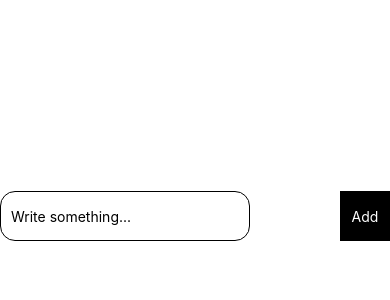
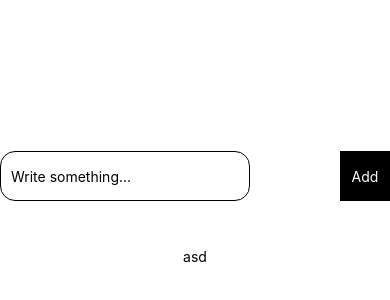
Before and after one commit to tevfikkdurmus/todowithPushNotification, a React Native app: screen / in a window 390 px wide. Shown: the part 206-506 px from the top of the page. Built offline with nearby package versions, Linux system fonts and the light colour scheme.

Commit message:
added list

```diff
--- a/App.js
+++ b/App.js
@@ -1,13 +1,14 @@
 import { StatusBar } from 'expo-status-bar';
-import { SafeAreaView, StyleSheet, View, Alert } from 'react-native';
+import { SafeAreaView, StyleSheet, View, Alert, Text, FlatList, ScrollView } from 'react-native';
 import MyTodoInput from './src/components/MyTodoInput';
 import MyAddTodoButton from './src/components/MyAddTodoButton';
 import { useEffect, useRef, useState } from 'react';
+import MyTodoList from './src/components/MyTodoList';
 
 export default function App() {
   const inputRef = useRef();
 
-  const [todo, setTodos] = useState([])
+  const [todo, setTodos] = useState([{ id: 1, task: "asd", alert: null }])
   const [task, setTask] = useState("")
 
   const calculateNewTodoId = () => {
@@ -47,6 +48,9 @@ export default function App() {
         <MyTodoInput inputRef={inputRef} task={task} setTask={setTask} />
         <MyAddTodoButton handleClickAddTaskButton={handleClickAddTaskButton} />
       </View>
+      <View style={styles.todoListContainer}>
+        <MyTodoList data={todo} />
+      </View>
     </SafeAreaView>
   );
 }
@@ -57,12 +61,17 @@ const styles = StyleSheet.create({
     backgroundColor: '#fff',
     alignItems: 'center',
     justifyContent: 'center',
-    paddingHorizontal: '10%'
+    paddingHorizontal: '10%',
+    gap: 30
   },
   inputAndButtonContainer: {
     flexDirection: "row",
     alignItems: "center",
     justifyContent: "space-between",
     width: '100%'
+  },
+  todoListContainer: {
+    width: "100%",
+    maxHeight: "60%"
   }
 });
--- /dev/null
+++ b/src/components/MyTodoList.js
@@ -0,0 +1,12 @@
+import { FlatList } from 'react-native'
+import TodoItem from './TodoItem'
+
+const MyTodoList = ({ data }) => {
+    return <FlatList
+        data={data}
+        renderItem={({ item }) => <TodoItem data={item} />}
+        keyExtractor={item => item.id}
+    />
+}
+
+export default MyTodoList
--- /dev/null
+++ b/src/components/TodoItem.js
@@ -0,0 +1,19 @@
+import { StyleSheet, Text, View } from 'react-native'
+
+const TodoItem = ({ data }) => {
+    return (
+        <View style={styles.todoItem}>
+            <Text>{data.task}</Text>
+        </View>
+    )
+}
+
+export default TodoItem
+
+const styles = StyleSheet.create({
+    todoItem: {
+        justifyContent: "center",
+        alignItems: "center",
+        height: 50
+    }
+})
```
